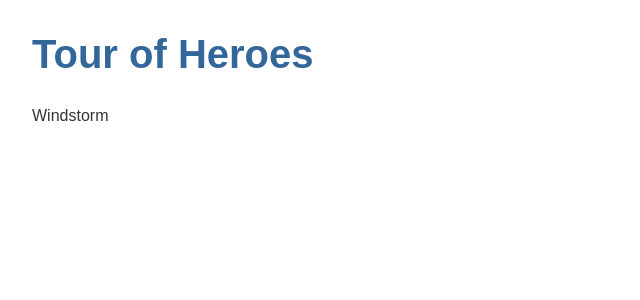
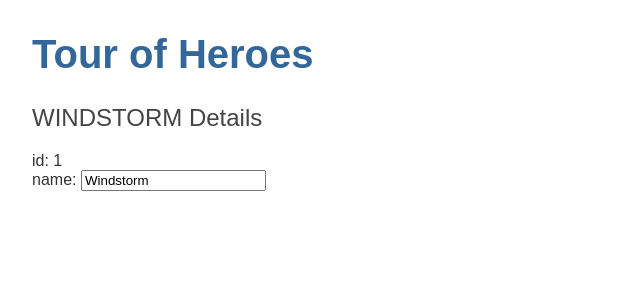
Before and after one commit to coreJesusTriano/Tour-of-Heroes---Tutorial-Angular, an Angular app: page / in a window 1280 px wide. Shown: the top 300 px of the page, without its empty margins (0-640 px from the left). Built offline with nearby package versions, Linux system fonts and the light colour scheme.

Commit message:
Agregada visualización del detalle de los heroes, y agregado enlace entre el campo del formulario y la propiedad del objeto

```diff
--- a/src/app/app.module.ts
+++ b/src/app/app.module.ts
@@ -1,5 +1,6 @@
 import { BrowserModule } from '@angular/platform-browser';
 import { NgModule } from '@angular/core';
+import { FormsModule } from '@angular/forms'; // <-- NgModel lives here
 
 import { AppComponent } from './app.component';
 import { HeroesComponent } from './heroes/heroes.component';
@@ -10,7 +11,8 @@
     HeroesComponent
   ],
   imports: [
-    BrowserModule
+    BrowserModule,
+    FormsModule
   ],
   providers: [],
   bootstrap: [AppComponent]
--- /dev/null
+++ b/src/app/hero.ts
@@ -0,0 +1,4 @@
+export interface Hero {
+  id: number;
+  name: string;
+}
--- a/src/app/heroes/heroes.component.html
+++ b/src/app/heroes/heroes.component.html
@@ -1 +1,7 @@
-{{hero}}
+<h2>{{hero.name | uppercase}} Details</h2>
+<div><span>id: </span>{{hero.id}}</div>
+<div>
+  <label>name:
+    <input [(ngModel)]="hero.name" placeholder="name"/>
+  </label>
+</div>
--- a/src/app/heroes/heroes.component.ts
+++ b/src/app/heroes/heroes.component.ts
@@ -1,4 +1,5 @@
 import { Component, OnInit } from '@angular/core';
+import { Hero } from './../hero';
 
 @Component({
   selector: 'app-heroes',
@@ -7,7 +8,10 @@
 })
 export class HeroesComponent implements OnInit {
 
-  hero = 'Windstorm';
+  hero: Hero = {
+    id: 1,
+    name: 'Windstorm'
+  };
 
   // constructor de la clase
   constructor() { }
```
Also changed, not shown: src/app/mock-heroes.ts (added).
